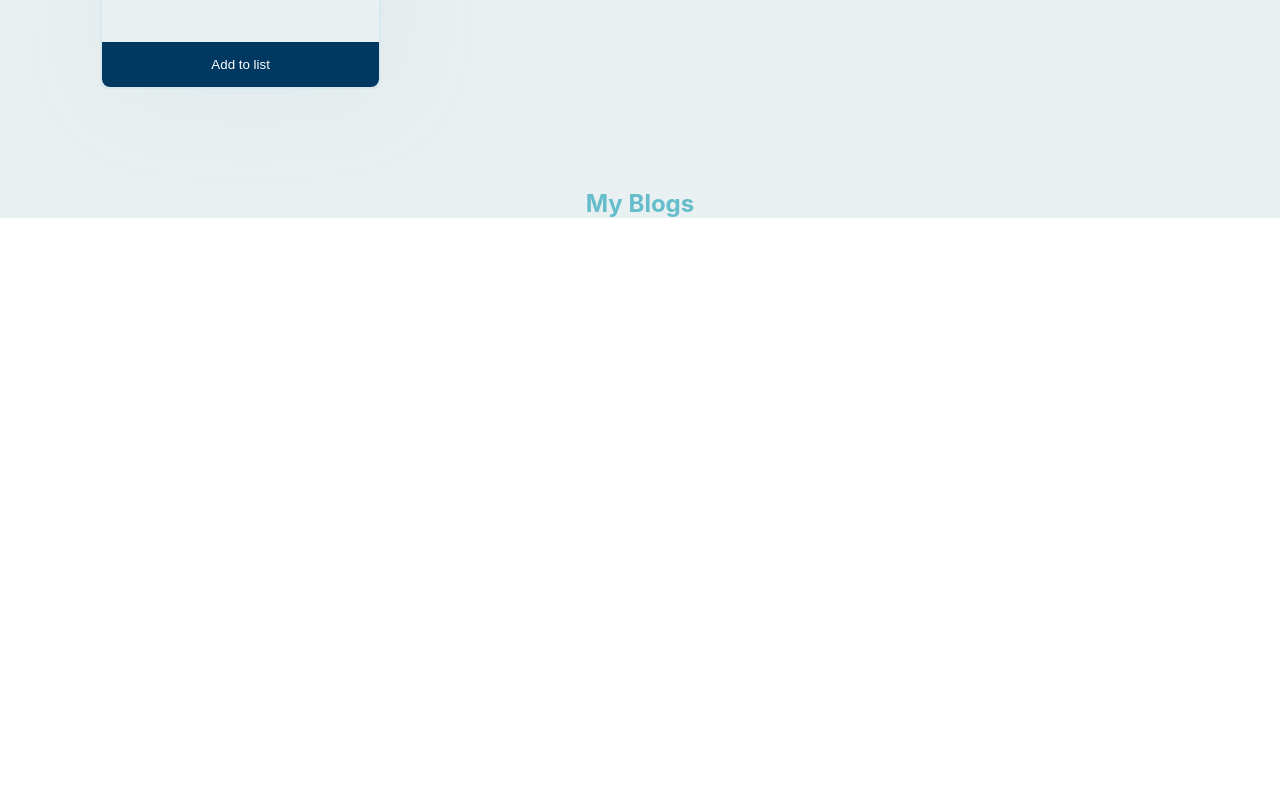
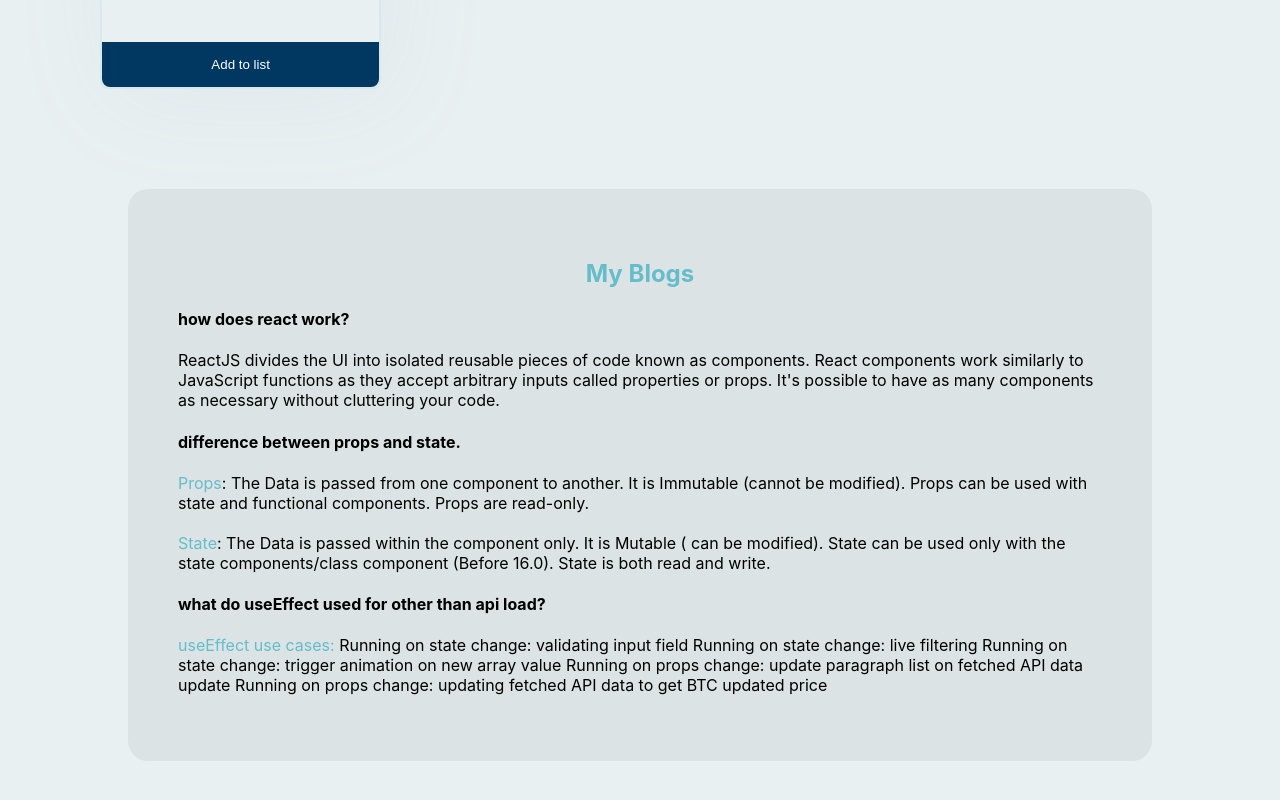
Before and after one commit to Kulsuma03/ultra-active-club, a React (Create React App) app: page / in a window 1280 px wide. Shown: the part 1652-2452 px from the top of the page. Before the commit the page ends 1970 px from the top, so only its background shows below. Built offline with nearby package versions, Linux system fonts and the light colour scheme.

Commit message:
blogs commponent style added

```diff
--- a/src/App.css
+++ b/src/App.css
@@ -1,5 +1,6 @@
 .App{
   background-color: #e9f0f1;
+  padding-bottom: 100px;
 }
 .App-logo {
   height: 40vmin;
--- a/src/component/Blogs/Blog.js
+++ b/src/component/Blogs/Blog.js
@@ -3,17 +3,39 @@
 
 const Blog = () => {
     return (
-        <div className='blog-container'>
+        <div className='main-blog'>
+            <div className='blog-container'>
             <h2 className='blog-heading'>My Blogs</h2>
             <div className="blog">
-               <h4></h4>
+               <h4 className='blog-qsn'>how does react work?</h4>
+               <p>ReactJS divides the UI into isolated reusable pieces of code known as components. React components work similarly to JavaScript functions as they accept arbitrary inputs called properties or props. It's possible to have as many components as necessary without cluttering your code.</p>
             </div>
             <div className="blog">
-
+            <h4 className='blog-qsn'>difference between props and state.</h4>
+               <p><span>Props</span>: The Data is passed from one component to another.
+                  It is Immutable (cannot be modified).
+                  Props can be used with state and functional components.
+                  Props are read-only.
+                  <br />
+                  <br />
+                  <span>State</span>: The Data is passed within the component only.
+                  It is Mutable ( can be modified).
+                  State can be used only with the state components/class component (Before 16.0).
+                  State is both read and write.
+               </p>
             </div>
             <div className="blog">
-
+            <h4 className='blog-qsn'>what do useEffect used for other than api load?</h4>
+               <p>
+                <span>useEffect use cases: </span>
+                Running on state change: validating input field
+                Running on state change: live filtering
+                Running on state change: trigger animation on new array value
+                Running on props change: update paragraph list on fetched API data update
+                Running on props change: updating fetched API data to get BTC updated price
+               </p>
             </div>
+        </div>
         </div>
     );
 };
--- a/src/component/Blogs/Blogs.css
+++ b/src/component/Blogs/Blogs.css
@@ -1,9 +1,17 @@
-.blog-container{
+.main-blog{
     width: 80%;
     margin: 100px auto;
+    background-color: #dce3e4;
+    border-radius: 20px;
 
+}
+.blog-container{
+    padding: 50px;
 }
 .blog-heading{
     text-align: center;
     color: #65BCCA;
 }
+span{
+    color: #65BCCA;
+}
```
